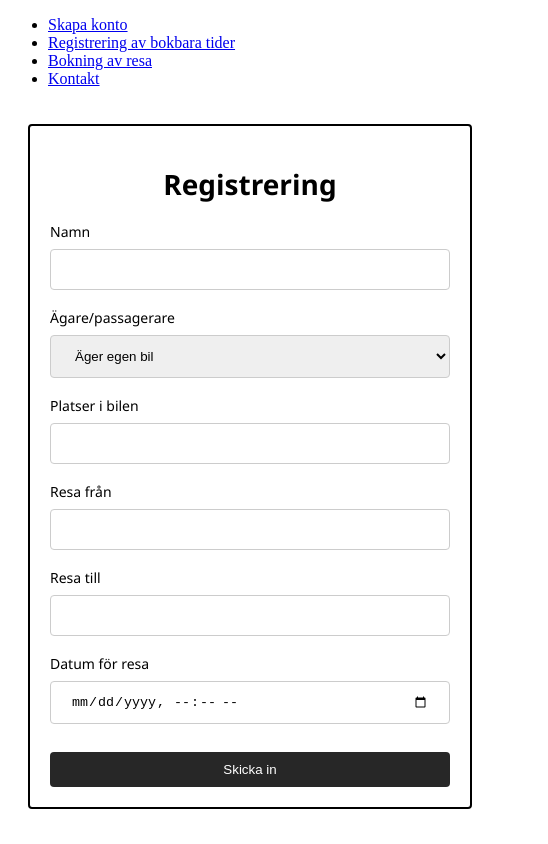
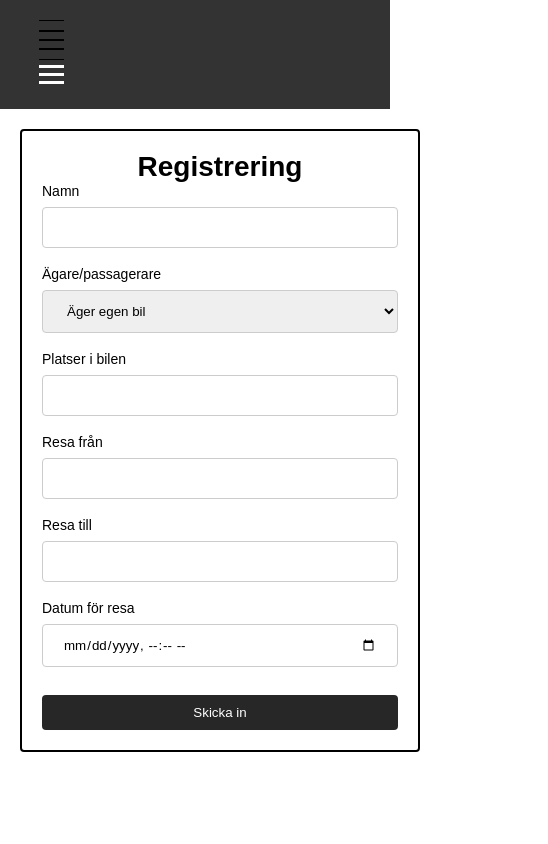
Before and after one commit to CarlAxelAven/Samakning-Grupp4, a plain HTML site: page reg.html in a window 390 px wide. Shown: the whole page, 548 px wide, since content can reach past the window. Drawn offline with nearby package versions, Linux system fonts and the light colour scheme.

Commit message:
Ändrat hamurgaren responsivitet

```diff
--- a/Styling.css
+++ b/Styling.css
@@ -1,4 +1,4 @@
-body {
+/* body {
     font-family: Arial, Helvetica, sans-serif;
   }
 
@@ -45,7 +45,7 @@ body {
 
   .dropdown:hover .dropdown-content {
     display: block;
-  }
+  } */
   * {
     box-sizing: border-box;
     margin: 0;
@@ -164,6 +164,20 @@ background-repeat: no-repeat;
   animation-delay: -0.1s;
   animation-iteration-count: 1;
 }
+.hamburger{
+  display: none;
+  cursor: pointer;
+}
+
+.bar{
+  display: block;
+  width: 25px;
+  height: 3px;
+  margin: 5px auto;
+  -webkit-transition: all 0.3s ease-in-out;
+  transition: all 0.3s ease-in-out;
+  background-color: white;
+}
 
 @keyframes logo-move{
   0% {left:-350px; top:100px;}
--- /dev/null
+++ b/burgernav.js
@@ -0,0 +1,19 @@
+// //Kod för att öppna och stänga hamburgermenyn
+// $(document).ready(function(){
+//     $(".burger-nav").on("click", function(){
+//         $(".navbar").toggleClass("open");
+//     });
+// });
+const hamburger = document.querySelector('.hamburger')
+const navMenu = document.querySelector('.navbar')
+
+hamburger.addEventListener("click", () => {
+    hamburger.classList.toggle("active");
+    navMenu.classList.toggle("active");
+})
+
+document.querySelectorAll(".nav-link").forEach(n => n.
+    addEventListener("click", () => {
+        hamburger.classList.remove("active");
+        navMenu.classList.remove("active")
+    }))
--- a/headerandfooter.js
+++ b/headerandfooter.js
@@ -6,11 +6,16 @@ class TheHeader extends HTMLElement {
             <nav>
             <a class="burger-nav"></a>
             <ul class="navbar">
-                <li><a href="konto.html">Skapa konto</a></li>
-                <li><a href="reg.html">Registrering av bokbara tider</a></li>
-                <li><a href="bokn.html">Bokning av resa</a></li>
-                <li><a href="#news">Kontakt</a></li>
+                <li><a href="konto.html" class="nav-link">Skapa konto</a></li>
+                <li><a href="reg.html" class="nav-link">Registrering av bokbara tider</a></li>
+                <li><a href="bokn.html" class="nav-link">Bokning av resa</a></li>
+                <li><a href="#news" class="nav-link">Kontakt</a></li>
             </ul>
+            <div class="hamburger">
+                <span class="bar"></span>
+                <span class="bar"></span>
+                <span class="bar"></span>
+            </div>
             </nav>
         </header>
         `
--- a/reg.html
+++ b/reg.html
@@ -4,10 +4,17 @@
 <head>
     <meta charset="utf-8" />
     <title></title>
-    <link rel="Styling.css" href="responsive.css">
-    <script type=module src=headerandfooter.js></script>
-    <script defer src="http://code.jquery.com/jquery-1.11.3.min.js"></script>
-</head>
+
+<link rel="stylesheet" type="text/css" href="Styling.css">
+<link rel="stylesheet" type="text/css" href="responsive.css">
+<link rel="stylesheet" type="text/css"href="https://cdnjs.cloudflare.com/ajax/libs/font-awesome/4.7.0/css/font-awesome.min.css">
+
+<!-- <script defer src="http://code.jquery.com/jquery-1.11.3.min.js"></script> -->
+<script defer src="script.js"></script>
+<script defer src="burgernav.js"></script>
+<script defer type=module src="headerandfooter.js"></script>
+
+   </head>
 
 <style>
 
--- a/responsive.css
+++ b/responsive.css
@@ -1,8 +1,42 @@
 /* media querys */
 /* for tablets */
 @media screen and (max-width: 768px){
+    .hamburger{
+        display: block;
+    }
 
+    .hamburger.active .bar:nth-child(2){
+        opacity: 0;
+    }
+    .hamburger.active .bar:nth-child(1){
+        transform: translateY(8px) rotate(45deg);
+    }
+    .hamburger.active .bar:nth-child(3){
+        transform: translateY(-8px) rotate(-45deg);
+    }
+    .navbar{
+        position: fixed;
+        left: -100%;
+        top: 70px;
+        gap: 0;
+        flex-direction: column;
+        /* background-color: #262626; */
+        background: linear-gradient(to right, #0f2027, #203a43, #2c5364);
+        width: 100%;
+        text-align: center;
+        transition: 0.3s;
+        border: none;
+    }
+
+    .navbar li{
+        margin: 16px 0;
+    }
+
+    .navbar.active{
+        left: 0;
+    }
 }
+
 /* for cellphones */
 @media screen and (max-width: 480px){
     .burger-nav{
--- a/script.js
+++ b/script.js
@@ -1,10 +1,9 @@
-//Kod för att öppna och stänga hamburgermenyn
-$(document).ready(function(){
-    $(".burger-nav").on("click", function(){
-        $(".navbar").toggleClass("open");
-    });
-});
-
+// //Kod för att öppna och stänga hamburgermenyn
+// $(document).ready(function(){
+//     $(".burger-nav").on("click", function(){
+//         $(".navbar").toggleClass("open");
+//     });
+// });
 const form = document.getElementById('form');
 const namn = document.getElementById('namn');
 const ägare = document.getElementById('ägare');
```
Also changed, not shown: bokn.html (+9 -5 lines), index.html (+1 -0 lines).
